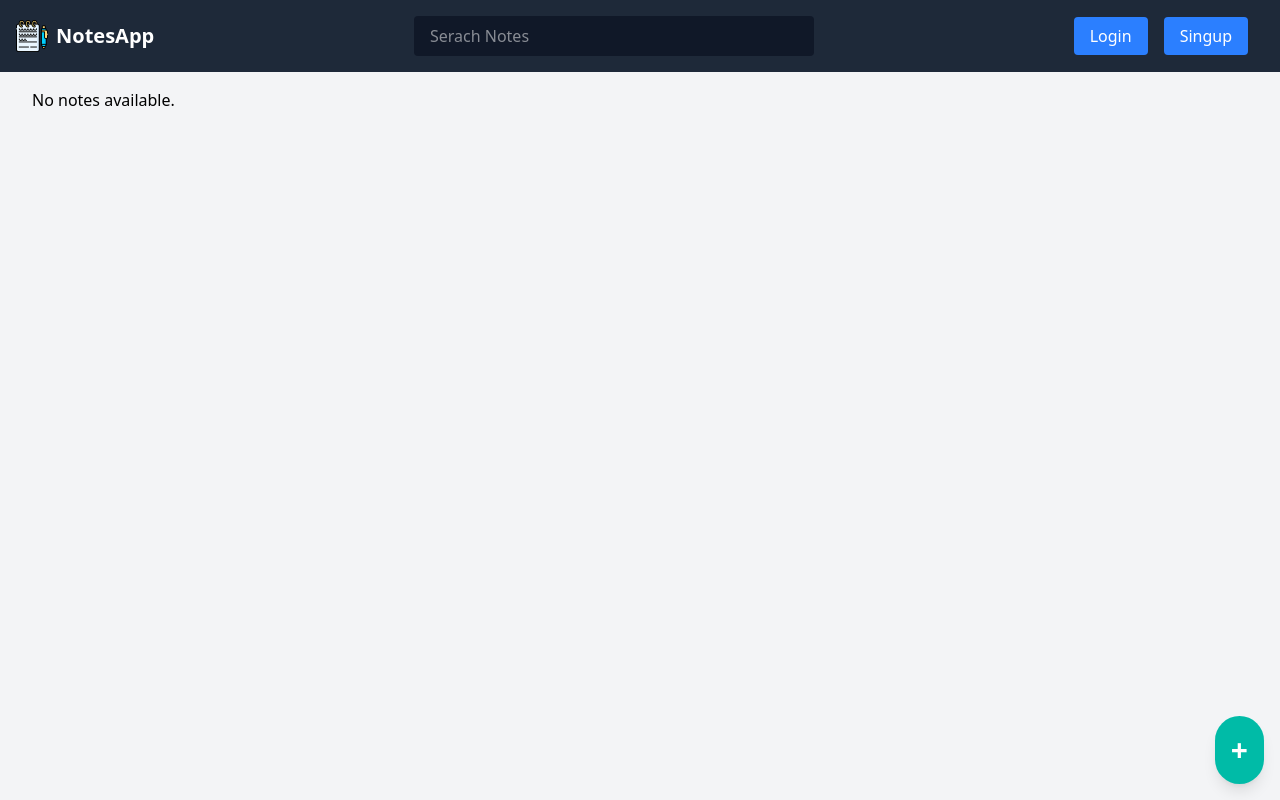
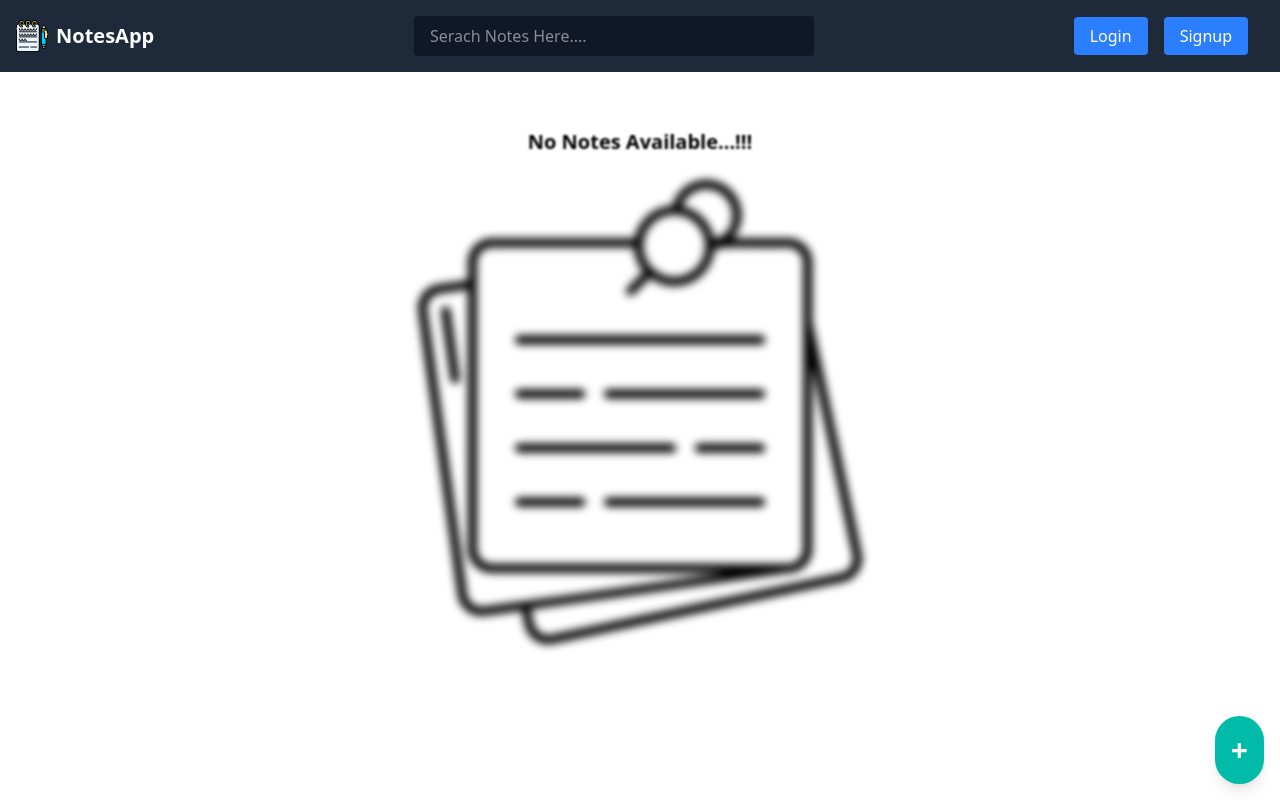
Before and after one commit to Mark1311/Note_App, a React (Vite) app in the folder FrontendApp/: page / in a window 1280 px wide. Built offline with nearby package versions, Linux system fonts and the light colour scheme.

Commit message:
App Complte

```diff
--- a/FrontendApp/src/Components/NavBar.jsx
+++ b/FrontendApp/src/Components/NavBar.jsx
@@ -17,7 +17,7 @@ const NavBar = ({ setQuery }) => {
       </div>
       <input
         type="text"
-        placeholder="Serach Notes"
+        placeholder="Serach Notes Here...."
         className="bg-gray-900 px-4 py-2 rounded w-100"
         onChange={(e) => setQuery(e.target.value)}
       />
@@ -28,7 +28,7 @@ const NavBar = ({ setQuery }) => {
               Login
             </Link>
             <Link to="/register" className="bg-blue-500 px-4 py-2 rounded mr-4">
-              Singup
+              Signup
             </Link>
           </>
         ) : (
@@ -37,7 +37,7 @@ const NavBar = ({ setQuery }) => {
               <img src={face} alt="Logo" className="w-8 h-8" />
               <span className="mx-4 flex-1 text-center">{user.name}</span>
               <button className="bg-red-500 text-white px-4 py-2 rounded" onClick={logout}>
-                LogOut
+                Logout
               </button>
             </div>
           </>
--- a/FrontendApp/src/Components/NoteCart.jsx
+++ b/FrontendApp/src/Components/NoteCart.jsx
@@ -1,14 +1,11 @@
 import React from 'react'
-// import {FrEdit, FaTrash} from 'react-icons/fa'
 import { FaRegEdit } from "react-icons/fa";
 import { FaTrashCan } from "react-icons/fa6";
 
 
 const NoteCart = ({note , onEdit, deleteNote}) => {
-  // console.log(note)
-  // console.log(note.title)
   return (
-    <div className='bg-white p-4 rounded shadow'>
+    <div className='p-4 rounded shadow '>
         <h2 className='text-xl font-bold'>{note.title}</h2>
         <p>{note.description}</p>
         <div className='flex justify-end mt-2'>
@@ -20,7 +17,6 @@ const NoteCart = ({note , onEdit, deleteNote}) => {
             </button>
 
         </div>
-
     </div>
   )
 }
--- a/FrontendApp/src/Components/NoteModel.jsx
+++ b/FrontendApp/src/Components/NoteModel.jsx
@@ -28,20 +28,20 @@ const NoteModel = ({ closeModal, addNotes, currentNote, EditNotes }) => {
     <div className="fixed inset-0 bg-gray-800 bg-opacity-20 flex justify-center items-center">
       <div className="bg-white p-8 rounded">
         <h2 className="text-xl font-bold mb-4">
-          {currentNote ? "Edit Notes" : "Add New Notes"}
+          {currentNote ? "Edit Notes" : "Add New Note..."}
         </h2>
         <form onSubmit={handleSubmit}>
           <input
             type="text"
             value={title}
             onChange={(e) => setTitle(e.target.value)}
-            placeholder="NOte Title"
+            placeholder="Note Title..."
             className="border p-2 w-full mb-4"
           />
           <textarea
             value={description}
             onChange={(e) => setDescription(e.target.value)}
-            placeholder="ENTER Des."
+            placeholder="Enter Description"
             className="border p-2 w-full mb-4"
           />
           <button
@@ -52,7 +52,7 @@ const NoteModel = ({ closeModal, addNotes, currentNote, EditNotes }) => {
           </button>
         </form>
         <button className="mt-4 text-red-600" onClick={closeModal}>
-          Cancled Notes
+          Cancle Note
         </button>
       </div>
     </div>
--- a/FrontendApp/src/Pages/Home.jsx
+++ b/FrontendApp/src/Pages/Home.jsx
@@ -5,6 +5,7 @@ import axios from "axios";
 import NoteCart from "../Components/NoteCart";
 import { toast } from "react-toastify";
 import { useAuth } from "../ContextAPI/ContextProvider";
+import book from "../Img/book.png";
 
 export default function Home() {
   const [isModalOpen, setModalOpen] = useState(false);
@@ -71,6 +72,7 @@ export default function Home() {
       );
       console.log(response);
       if (response.data.success) {
+        toast.success("Note Added SuccessFully");
         fetchNotes();
         closeModal();
       }
@@ -114,6 +116,7 @@ export default function Home() {
       );
       console.log(response);
       if (response.data.success) {
+        toast.success("Note Edit Sucess");
         fetchNotes();
         closeModal();
       }
@@ -123,7 +126,7 @@ export default function Home() {
   };
 
   return (
-    <div className="bg-gray-100 min-h-screen">
+    <div className="min-h-screen">
       <NavBar setQuery={setQuery} />
       <div className="px-8 pt-4 grid grid-cols-1 md:grid-cols-3 gap-5">
         {filteredNotes.length > 0 ? (
@@ -136,7 +139,15 @@ export default function Home() {
             />
           ))
         ) : (
-          <p>No notes available.</p>
+          <div className="col-span-full flex flex-col items-center justify-center text-center mt-10">
+            <h1 className="text-xl font-semibold mb-4" style={{ filter: "blur(1.25px)"}}>No Notes Available...!!!</h1>
+            <img
+              src={book}
+              alt="Logo"
+              className="w-120  h-auto"
+              style={{ filter: "blur(4.5px)"}}
+            />
+          </div>
         )}
       </div>
 
--- a/FrontendApp/src/Pages/Login.jsx
+++ b/FrontendApp/src/Pages/Login.jsx
@@ -39,7 +39,7 @@ const Login = () => {
         onSubmit={handleSubmit}
         className="backdrop-blur-md bg-white/10 border border-white/20 shadow-2xl text-white rounded-lg p-10 w-full max-w-md"
       >
-        <h2 className="text-2xl font-bold text-center mb-6">Login Here</h2>
+        <h2 className="text-2xl font-bold text-center mb-6">Login</h2>
 
         <div className="mb-4">
           <label className="block mb-1 text-white" htmlFor="email">
@@ -49,7 +49,7 @@ const Login = () => {
             type="email"
             id="email"
             onChange={(e) => setEmail(e.target.value)}
-            placeholder="Enter email"
+            placeholder="Enter email here..."
             className="w-full px-4 py-2 rounded bg-white/20 text-white placeholder-white/70 focus:outline-none focus:ring-2 focus:ring-white"
             required
           />
@@ -63,7 +63,7 @@ const Login = () => {
             type="password"
             id="password"
             onChange={(e) => setPassword(e.target.value)}
-            placeholder="Enter password"
+            placeholder="Enter password here..."
             className="w-full px-4 py-2 rounded bg-white/20 text-white placeholder-white/70 focus:outline-none focus:ring-2 focus:ring-white"
             required
           />
@@ -96,12 +96,13 @@ const Login = () => {
         </div>
 
         <p className="text-center mt-4 text-white text-sm">
-          Don't have an account?{" "}
+          Don't have an account?
+          <br/>
           <Link
             to="/register"
             className="underline text-white hover:text-gray-300"
           >
-            Register
+             Register here..
           </Link>
         </p>
       </form>
--- a/FrontendApp/src/Pages/Singup.jsx
+++ b/FrontendApp/src/Pages/Singup.jsx
@@ -43,7 +43,7 @@ const Singup = () => {
           <input
             type="text"
             onChange={(e) => setName(e.target.value)}
-            placeholder="Enter Name"
+            placeholder="Enter name here..."
             className="w-full px-4 py-2 rounded bg-white/20 text-white placeholder-white/70 focus:outline-none focus:ring-2 focus:ring-white"
             required
           />
@@ -56,7 +56,7 @@ const Singup = () => {
           <input
             type="email"
             onChange={(e) => setEmail(e.target.value)}
-            placeholder="Enter email"
+            placeholder="Enter email here..."
             className="w-full px-4 py-2 rounded bg-white/20 text-white placeholder-white/70 focus:outline-none focus:ring-2 focus:ring-white"
             required
           />
@@ -69,7 +69,7 @@ const Singup = () => {
           <input
             type="password"
             onChange={(e) => setPassword(e.target.value)}
-            placeholder="Enter password"
+            placeholder="Enter password here..."
             className="w-full px-4 py-2 rounded bg-white/20 text-white placeholder-white/70 focus:outline-none focus:ring-2 focus:ring-white"
             required
           />
@@ -83,12 +83,13 @@ const Singup = () => {
         </button>
 
         <p className="text-center mt-4 text-white text-sm">
-          Already have an account?{" "}
+          Already have an account?
           <Link
             to="/login"
             className="underline text-white hover:text-gray-300"
           >
-            Login
+            <br/>
+            Login here...
           </Link>
         </p>
       </form>
```
Also changed, not shown: FrontendApp/src/Img/book.png (added).
